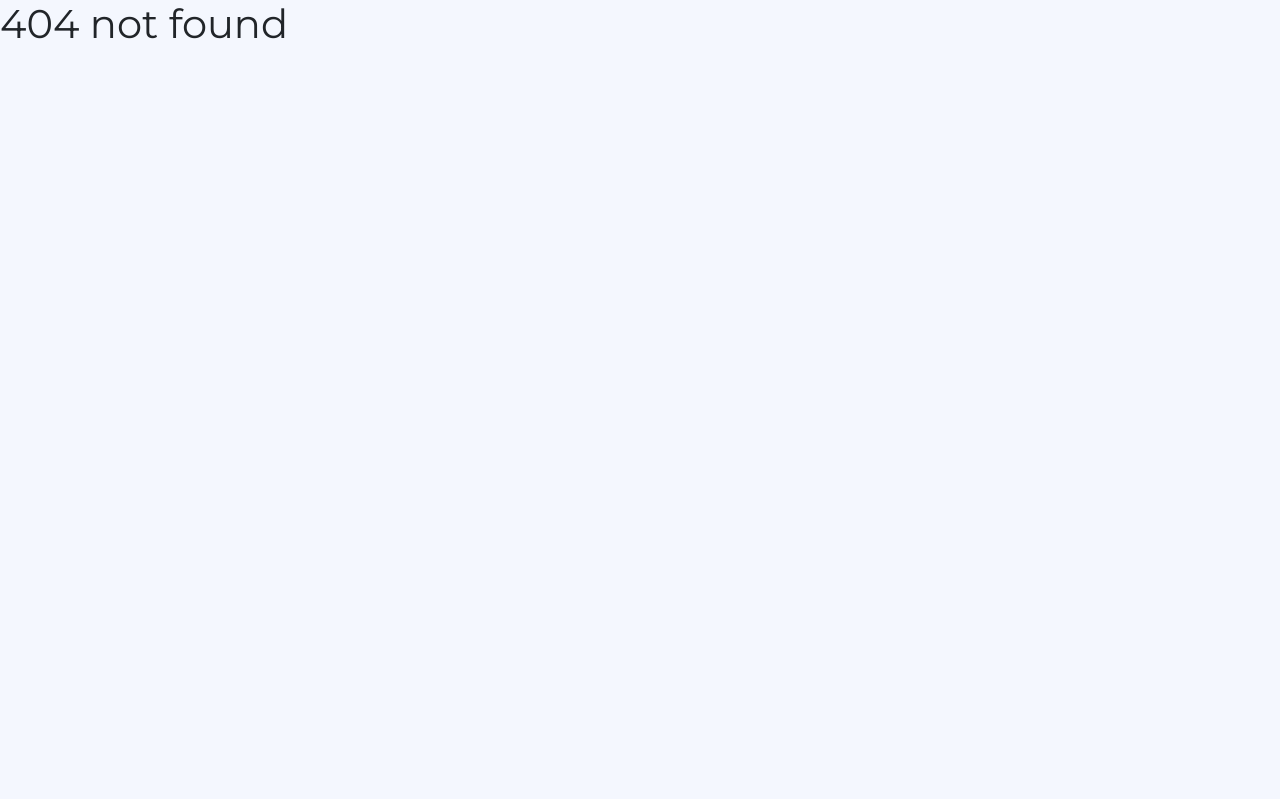
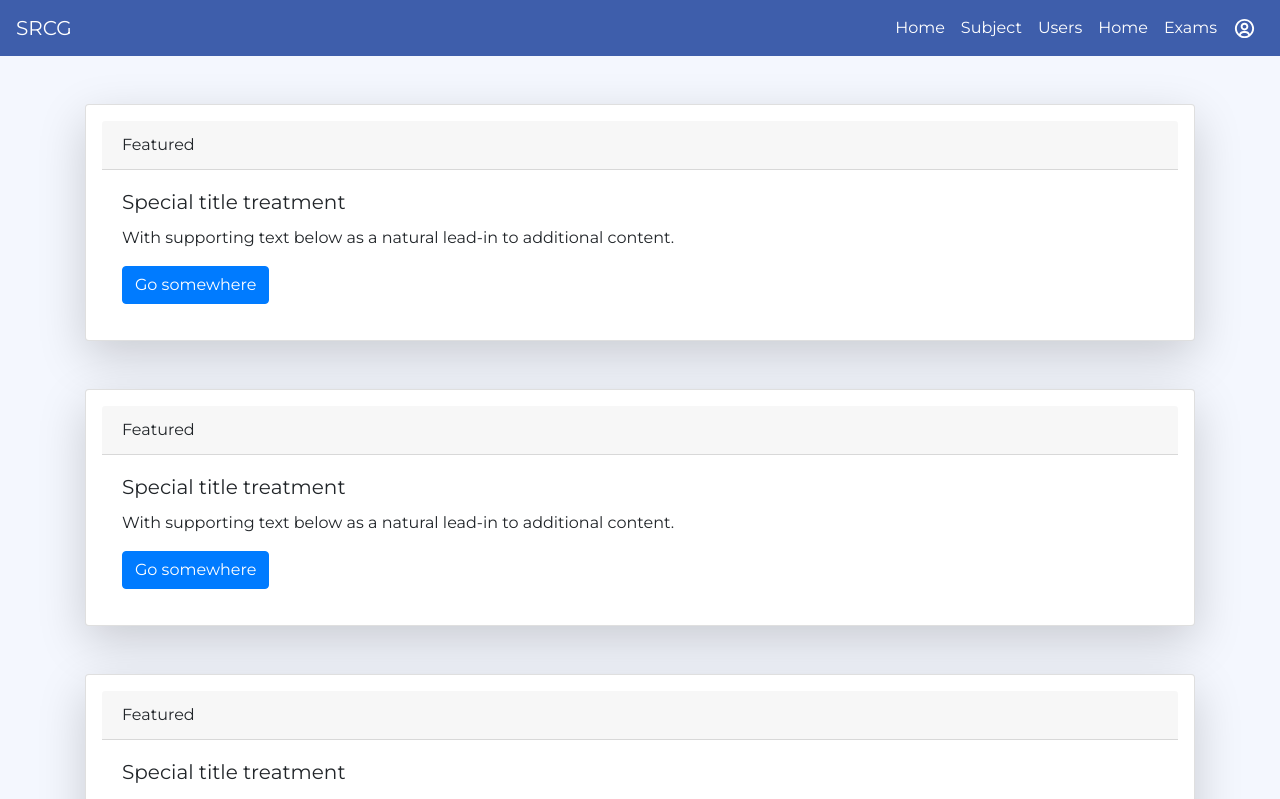
Before and after one commit to madhu1803/react_exam_analyzer, a React (Create React App) app: page /questionpaper/view in a window 1280 px wide. Before the commit this address had no page. Shown: the top 799 px of the page. Built offline with nearby package versions, Linux system fonts and the light colour scheme; sample sign-in values are in the browser's storage.

Commit message:
question paper view done

```diff
--- a/src/App.css
+++ b/src/App.css
@@ -117,3 +117,5 @@ input::placeholder {
 .home-card {
   border: none !important;
 }
+
+/* -------------------------------------------------- QUESTION PAGE ----------------------------------------------------------- */
--- a/src/App.js
+++ b/src/App.js
@@ -7,7 +7,7 @@ import {
   Redirect,
 } from "react-router-dom";
 import { AuthenticatedRoute, NonAuthenticatedRoute } from "./helpers/Routes";
-import { Home, Login, Update, Page404 } from "./pages/index";
+import { Home, Login, Update, QuestionPaperView, Page404 } from "./pages/index";
 
 export default class App extends Component {
   render() {
@@ -20,6 +20,10 @@ export default class App extends Component {
           <NonAuthenticatedRoute path="/login" component={Login} />
           <AuthenticatedRoute path="/home" component={Home} />
           <AuthenticatedRoute path="/teacher/update" component={Update} />
+          <AuthenticatedRoute
+            path="/questionpaper/view"
+            component={QuestionPaperView}
+          />
           <Route component={Page404} />
         </Switch>
       </Router>
--- a/src/components/Navibar.js
+++ b/src/components/Navibar.js
@@ -9,7 +9,7 @@ export default class Navibar extends Component {
         <Navbar.Toggle aria-controls="basic-navbar-nav" />
         <Navbar.Collapse id="basic-navbar-nav">
           <Nav className="ml-auto">
-            <Nav.Link href="#home">Home</Nav.Link>
+            <Nav.Link href="home">Home</Nav.Link>
             <Nav.Link href="#home">Subject</Nav.Link>
             <Nav.Link href="#home">Users</Nav.Link>
             <Nav.Link href="#home">Home</Nav.Link>
--- /dev/null
+++ b/src/components/Questioncard.js
@@ -0,0 +1,19 @@
+import React, { Component } from "react";
+import { Card, Button } from "react-bootstrap";
+export default class Questioncard extends Component {
+  render() {
+    return (
+      <Card className="shadow-lg p-3 mb-5 bg-white rounded mt-5">
+        <Card.Header>Featured</Card.Header>
+        <Card.Body>
+          <Card.Title>Special title treatment</Card.Title>
+          <Card.Text>
+            With supporting text below as a natural lead-in to additional
+            content.
+          </Card.Text>
+          <Button variant="primary">Go somewhere</Button>
+        </Card.Body>
+      </Card>
+    );
+  }
+}
--- a/src/components/index.js
+++ b/src/components/index.js
@@ -1,3 +1,4 @@
 export { default as Input } from "./Input";
 export { default as Navibar } from "./Navibar";
 export { default as Homecard } from "./Homecard";
+export { default as Questioncard } from "./Questioncard";
--- /dev/null
+++ b/src/pages/QuestionPaperView.js
@@ -0,0 +1,18 @@
+import React, { Component } from "react";
+import { Navibar, Questioncard } from "../components/index";
+export default class QuestionPaperView extends Component {
+  render() {
+    return (
+      <div>
+        <Navibar />
+        <div className="container">
+          <Questioncard />
+          <Questioncard />
+          <Questioncard />
+          <Questioncard />
+          <Questioncard />
+        </div>
+      </div>
+    );
+  }
+}
--- a/src/pages/index.js
+++ b/src/pages/index.js
@@ -1,4 +1,5 @@
 export { default as Home } from "./Home";
 export { default as Login } from "./Login";
 export { default as Update } from "./Update";
+export { default as QuestionPaperView } from "./QuestionPaperView";
 export { default as Page404 } from "./Page404";
```
